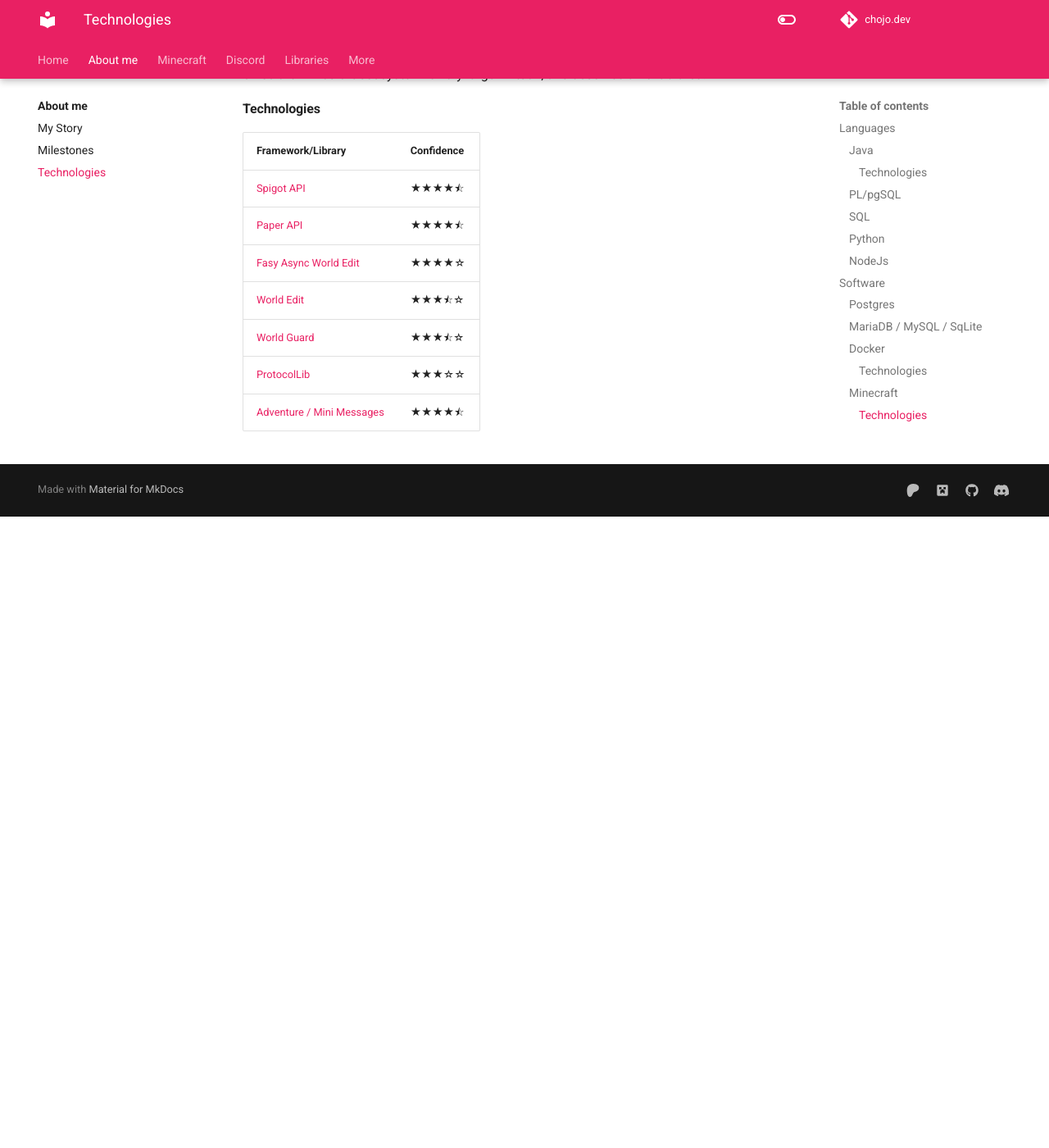
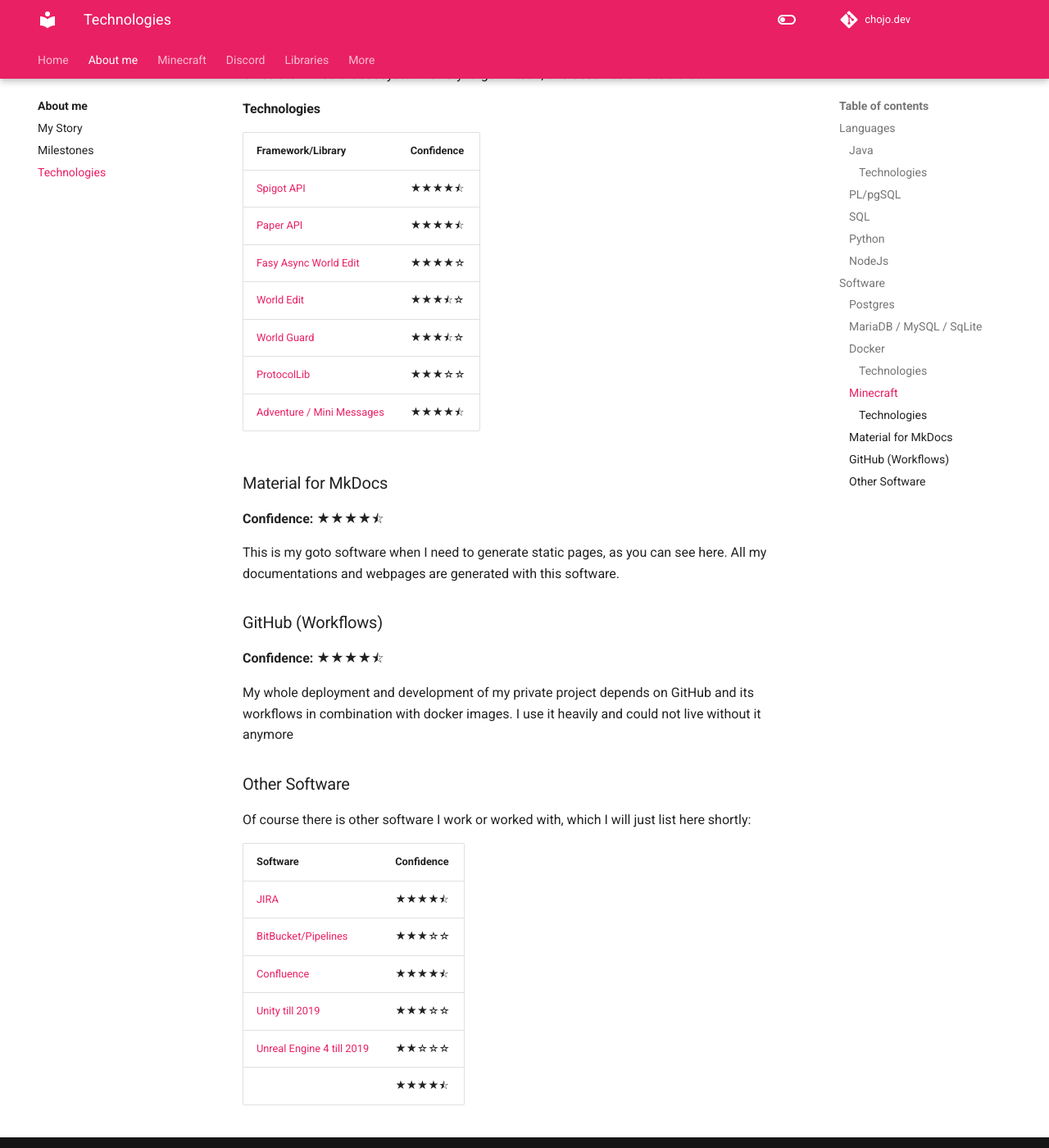
Before and after one commit to rainbowdashlabs/chojodev, an MkDocs documentation site: the page built from docs/about_me/technologies.md, in a window 1280 px wide and 1400 px high, scrolled down 3083 px. Shown: the whole window at 82% size. Built offline with MkDocs 1.6.1 and Material for MkDocs 9.7.7, drawn with Linux system fonts in a browser that asks for light colours; comment, search, counter and statistics services are not loaded; before the commit the page ends 3713 px from its top, so only the background shows below that.

Commit message:
Update technologies

```diff
--- a/docs/about_me/technologies.md
+++ b/docs/about_me/technologies.md
@@ -126,3 +126,31 @@
 | [World Guard](https://github.com/EngineHub/WorldGuard)                           | ★★★⯪☆      |
 | [ProtocolLib](https://github.com/dmulloy2/ProtocolLib/)                          | ★★★☆☆      |
 | [Adventure / Mini Messages](https://github.com/KyoriPowered/adventure)           | ★★★★⯪      |
+
+### Material for MkDocs
+
+**Confidence:** ★★★★⯪
+
+This is my goto software when I need to generate static pages, as you can see here.
+All my documentations and webpages are generated with this software.
+
+### GitHub (Workflows)
+
+**Confidence:** ★★★★⯪
+
+My whole deployment and development of my private project depends on GitHub and its workflows in combination with
+docker images.
+I use it heavily and could not live without it anymore
+
+### Other Software
+
+Of course there is other software I work or worked with, which I will just list here shortly:
+
+| Software                                                       | Confidence |
+|----------------------------------------------------------------|------------|
+| [JIRA](https://www.atlassian.com/en/software/jira)             | ★★★★⯪      |
+| [BitBucket/Pipelines](https://bitbucket.org/)                  | ★★★☆☆      |
+| [Confluence](https://www.atlassian.com/en/software/confluence) | ★★★★⯪      |
+| [Unity till 2019](https://unity.com/)                          | ★★★☆☆      |
+| [Unreal Engine 4 till 2019]()                                  | ★★☆☆☆      |
+| []()                                                           | ★★★★⯪      |
```
Also changed, not shown: docs/about_me/index.md (+3 -0 lines).
